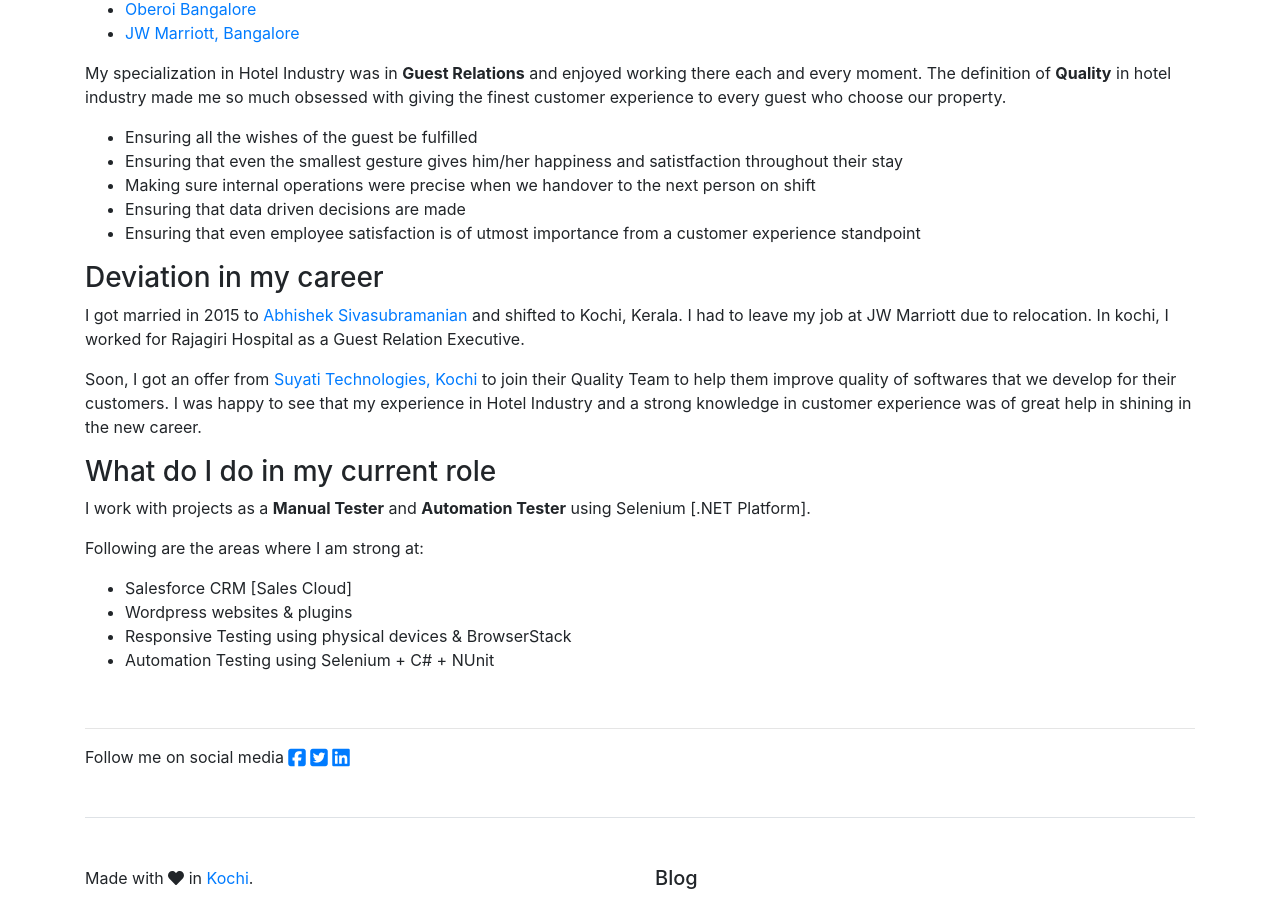
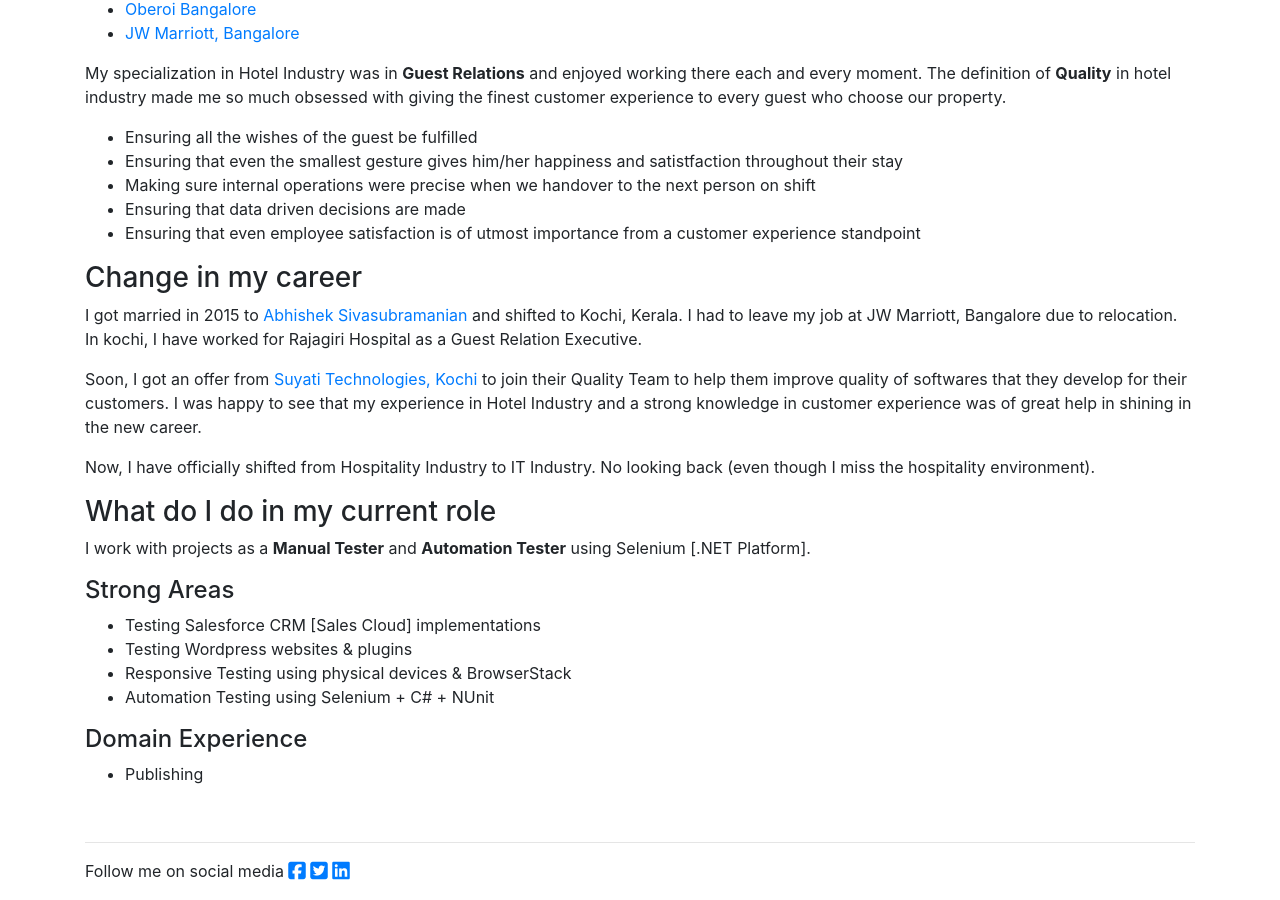
Before and after one commit to sakshisanjay/sakshisanjay.github.io, a Jekyll site: the page built from about.md, in a window 1280 px wide and 900 px high, scrolled down 354 px. Built offline with Jekyll 4.4.1, drawn with Linux system fonts in a browser that asks for light colours; nearby versions of some CDN libraries.

```diff
--- a/about.md
+++ b/about.md
@@ -24,22 +24,28 @@ My specialization in Hotel Industry was in **Guest Relations** and enjoyed worki
 - Ensuring that data driven decisions are made
 - Ensuring that even employee satisfaction is of utmost importance from a customer experience standpoint
 
-### Deviation in my career
+### Change in my career
 
-I got married in 2015 to [Abhishek Sivasubramanian](https://abhisheksubbu.github.io) and shifted to Kochi, Kerala. I had to leave my job at JW Marriott due to relocation. In kochi, I worked for Rajagiri Hospital as a Guest Relation Executive.
+I got married in 2015 to [Abhishek Sivasubramanian](https://abhisheksubbu.github.io) and shifted to Kochi, Kerala. I had to leave my job at JW Marriott, Bangalore due to relocation. In kochi, I have worked for Rajagiri Hospital as a Guest Relation Executive.
 
-Soon, I got an offer from [Suyati Technologies, Kochi](https://suyati.com/) to join their Quality Team to help them improve quality of softwares that we develop for their customers. I was happy to see that my experience in Hotel Industry and a strong knowledge in customer experience was of great help in shining in the new career.
+Soon, I got an offer from [Suyati Technologies, Kochi](https://suyati.com/) to join their Quality Team to help them improve quality of softwares that they develop for their customers. I was happy to see that my experience in Hotel Industry and a strong knowledge in customer experience was of great help in shining in the new career.
+
+Now, I have officially shifted from Hospitality Industry to IT Industry. No looking back (even though I miss the hospitality environment).
 
 ### What do I do in my current role
 
 I work with projects as a **Manual Tester** and **Automation Tester** using Selenium [.NET Platform].
 
-Following are the areas where I am strong at:
+#### Strong Areas
 
-- Salesforce CRM [Sales Cloud]
-- Wordpress websites & plugins
+- Testing Salesforce CRM [Sales Cloud] implementations
+- Testing Wordpress websites & plugins
 - Responsive Testing using physical devices & BrowserStack
 - Automation Testing using Selenium + C# + NUnit
+
+#### Domain Experience
+
+- Publishing
 
 <br/>
 <hr/>
```
Also changed, not shown: _posts/2020-03-31-Setting-up-a-Test-Project-in-Selenium-using-DOT-NET-C-sharp.md (added, +77 -0 lines), _posts/2020-03-30-my-first-blog.md (renamed from _posts/2020-03-31-my-first-blog.md), 6 other files.
